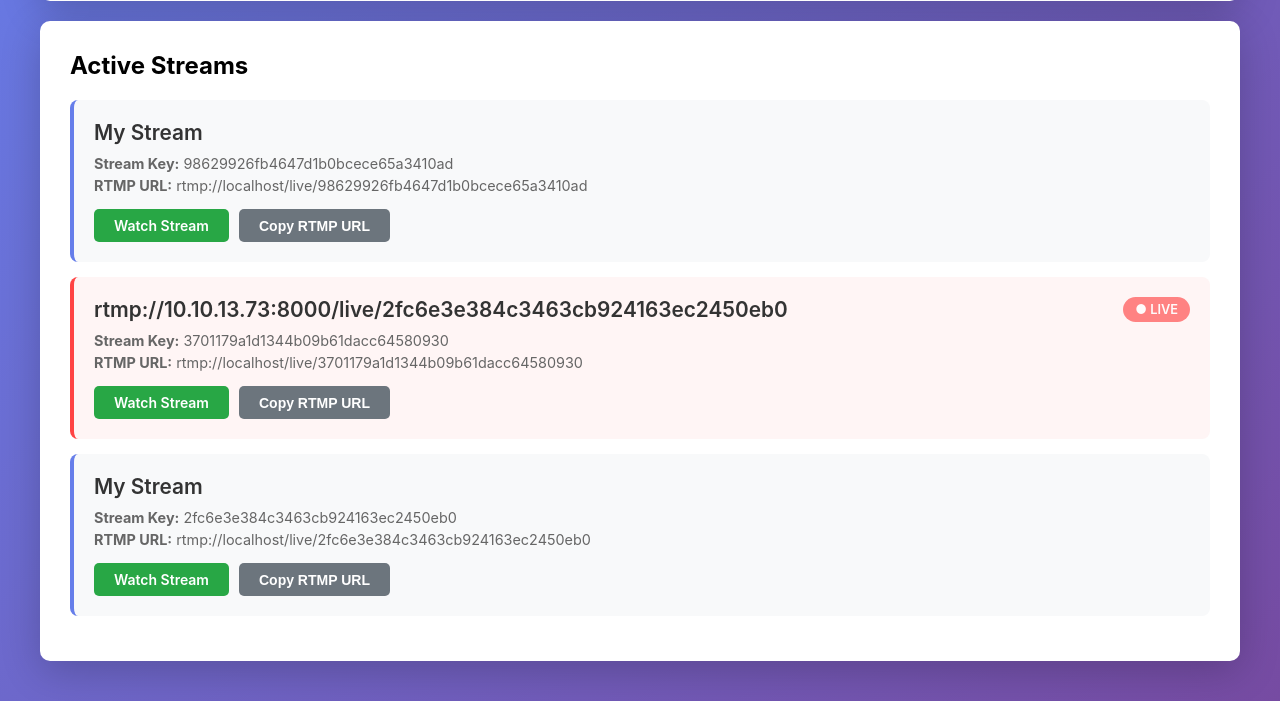
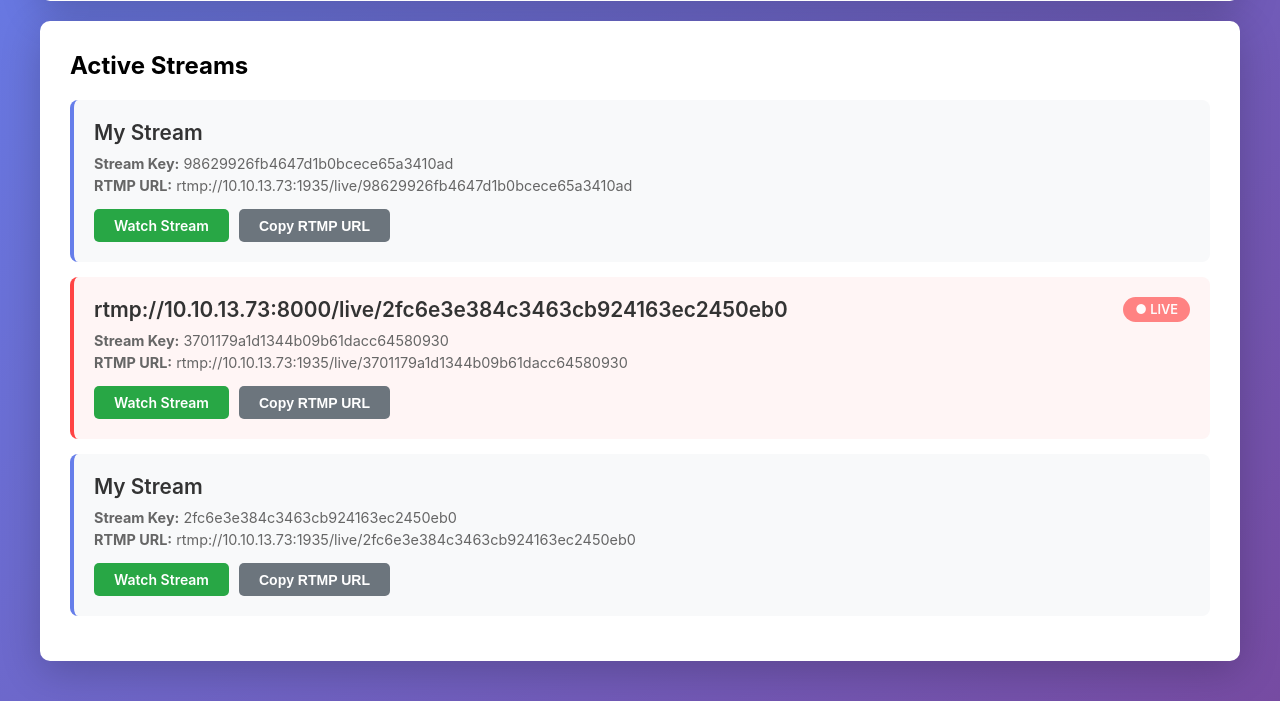
Before and after one commit to DSwithSiam/streaming_server, a Django app: page / in a window 1280 px wide. Shown: the part 263-964 px from the top of the page. Run offline with Django 5.2, Linux system fonts and the light colour scheme; data comes from the database, SQL or seed files in the repository; both versions use the stored data as it was after the commit.

Commit message:
Update RTMP and HLS configurations for dynamic server URLs

```diff
--- a/stream/views.py
+++ b/stream/views.py
@@ -2,8 +2,13 @@ from django.shortcuts import render, get_object_or_404
 from django.http import JsonResponse, HttpResponse
 from django.views.decorators.csrf import csrf_exempt
 from .models import Stream
+from django.conf import settings
 import uuid
 import json
+
+def get_server_host(request):
+    """Get server host from settings or request"""
+    return getattr(settings, 'SERVER_HOST', request.get_host().split(':')[0])
 
 
 def index(request):
@@ -34,12 +39,15 @@ def create_stream_key(request):
 
 def list_streams(request):
     streams = Stream.objects.all()
+    server_host = get_server_host(request)
+    rtmp_port = getattr(settings, 'RTMP_PORT', 1935)
     return JsonResponse({
         "streams": [
             {
                 "stream_key": s.stream_key,
                 "title": s.title,
                 "is_live": s.is_live,
+                "rtmp_url": f"rtmp://{server_host}:{rtmp_port}/live/{s.stream_key}",
                 "watch_url": f"/watch/{s.stream_key}/"
             } for s in streams
         ]
--- a/streaming_server/settings.py
+++ b/streaming_server/settings.py
@@ -26,6 +26,11 @@ SECRET_KEY = 'django-insecure-wetjf#avo=8_y3_+y326wm_vf$mpb#)amlju$=eml#%*3q2cwd
 DEBUG = True
 
 ALLOWED_HOSTS = ['*']
+
+# Server configuration for dynamic URLs
+SERVER_HOST = '10.10.13.73'  # Change this to your server IP or domain
+RTMP_PORT = 1935
+HLS_PORT = 8080
 
 
 # Application definition
--- a/templates/stream/index.html
+++ b/templates/stream/index.html
@@ -227,11 +227,12 @@
                                 <strong>Stream Key:</strong> ${stream.stream_key}
                             </div>
                             <div class="stream-info">
-                                <strong>RTMP URL:</strong> rtmp://localhost/live/${stream.stream_key}
+                                <strong>RTMP URL:</strong> ${stream.rtmp_url}
                             </div>
+
                             <div class="stream-actions">
                                 <a href="${stream.watch_url}" class="btn-watch" target="_blank">Watch Stream</a>
-                                <button class="btn-copy" onclick="copyToClipboard('rtmp://localhost/live/${stream.stream_key}')">Copy RTMP URL</button>
+                                <button class="btn-copy" onclick="copyToClipboard('${stream.rtmp_url}')">Copy RTMP URL</button>
                             </div>
                         </div>
                     `).join('');
--- a/templates/stream/watch.html
+++ b/templates/stream/watch.html
@@ -107,20 +107,22 @@ video {
 
 <script>
     var video = document.getElementById('video');
+    var serverHost = window.location.hostname;
+    var hlsUrl = 'http://' + serverHost + ':8080/live/{{ stream_key }}.m3u8';
 
     if (Hls.isSupported()) {
         var hls = new Hls({
             lowLatencyMode: true,
             maxBufferLength: 10
         });
-        hls.loadSource('http://10.10.13.73:8080/live/{{ stream_key }}.m3u8');
+        hls.loadSource(hlsUrl);
         hls.attachMedia(video);
 
         hls.on(Hls.Events.ERROR, function (event, data) {
             console.error('HLS Error:', data);
         });
     } else if (video.canPlayType('application/vnd.apple.mpegurl')) {
-        video.src = 'http://10.10.13.73:8080/live/{{ stream_key }}.m3u8';
+        video.src = hlsUrl;
     }
 
     // Auto full screen on click (TV / kiosk style)
```
Also changed, not shown: db.sqlite3, 1 other file.
